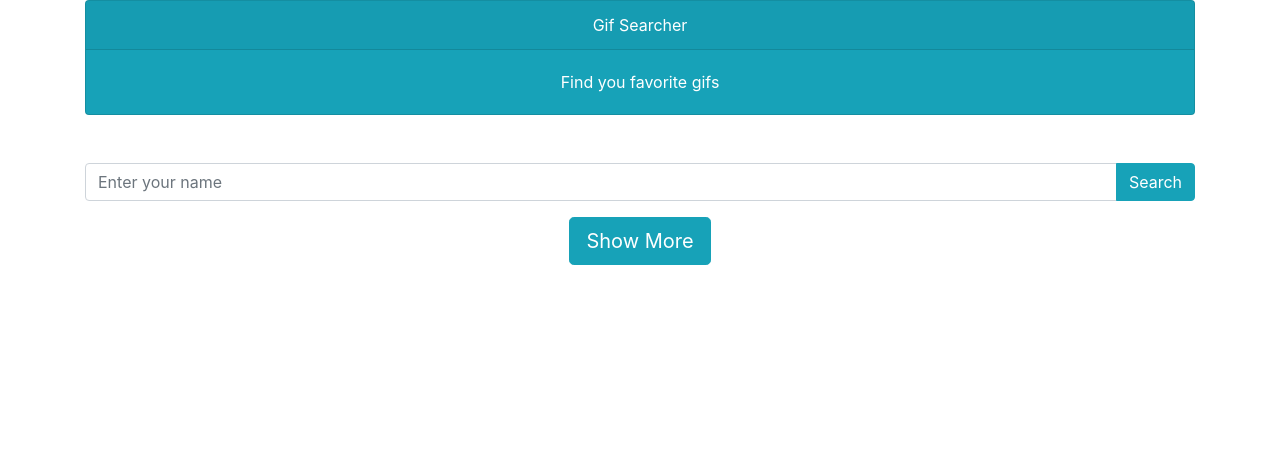
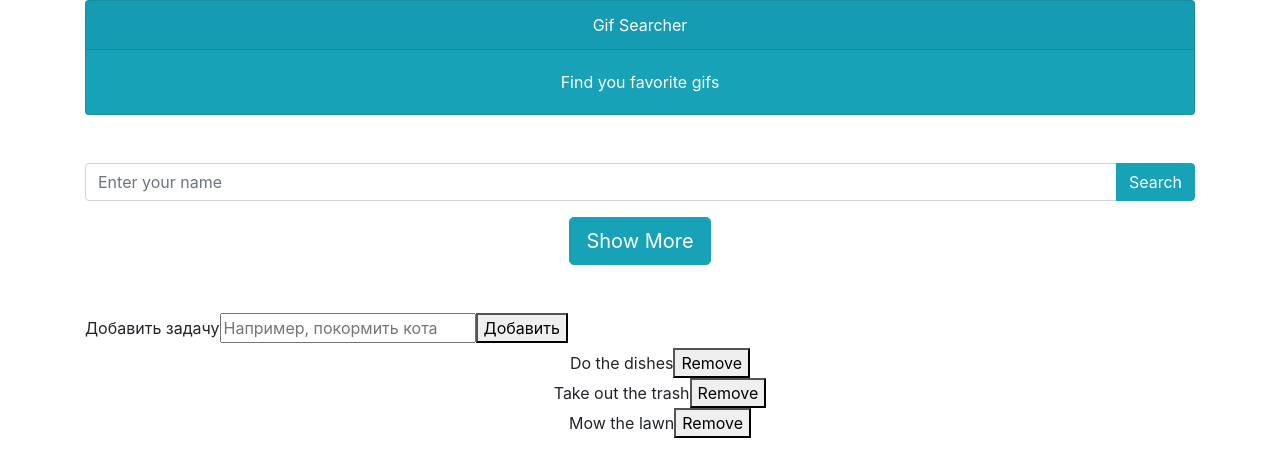
Before and after one commit to OleksiiSerdiuk/gif-search, a Vue app: page / in a window 1280 px wide. Shown: the top 476 px of the page. Built offline with nearby package versions, Linux system fonts and the light colour scheme.

Commit message:
practice in vue

```diff
--- a/src/components/SearchGifs.vue
+++ b/src/components/SearchGifs.vue
@@ -22,12 +22,20 @@
         </div>
         <base-button size="lg" theme="info" @click='showMore()' class="m-auto d-flex">Show More</base-button>
         <p v-if="error" class="text-danger text-center mt-2">{{ error }}</p>
+        <br>
+        <br>
+        <blog-post :titleBool="false"></blog-post>
     </b-container>
 </template>
 
 <script>
+import BlogPost from '@/components/base/BlogPost.vue';
+
 export default {
     name: 'search-gifs',
+    components: {
+        BlogPost,
+    },
     data() {
         return {
             searchTerm: "",
--- /dev/null
+++ b/src/components/base/BlogPost.vue
@@ -0,0 +1,76 @@
+<template>
+    <div>
+        <p v-if="titleBool">
+            test
+        </p>
+        <form v-on:submit.prevent="addNewTodo">
+            <label for="new-todo">Добавить задачу</label>
+            <input
+                v-model="newTodoText"
+                id="new-todo"
+                placeholder="Например, покормить кота"
+            >
+            <button>Добавить</button>
+        </form>
+        <ul>
+            <li
+                v-for="todo in todos"
+                :key="todo.id"
+            >
+                {{ todo.title }}
+                <button v-on:click="removedTodo">Remove</button>
+            </li>
+        </ul>
+    </div>
+</template>
+
+<script>
+export default {
+name: 'blog-post',
+    props: {
+        'titleBool': {
+            type: Boolean,
+            required: true,
+        },
+    },
+    data() {
+        return {
+            newTodoText: '',
+            todos: [
+                {
+                    id: 1,
+                    title: 'Do the dishes',
+                },
+                {
+                    id: 2,
+                    title: 'Take out the trash',
+                },
+                {
+                    id: 3,
+                    title: 'Mow the lawn'
+                }
+            ],
+            nextTodoId: 4,
+        }
+    },
+    mounted: function ()  {
+        console.log('title', typeof(this.titleBool));
+    },
+    methods: {
+        addNewTodo: function () {
+            this.todos.push({
+                id: this.nextTodoId++,
+                title: this.newTodoText
+            })
+            this.newTodoText = ''
+            console.log('title', this.todos);
+        },
+        removedTodo() {
+            this.todos.pop({
+                id: this.nextTodoId--,
+                title: this.newTodoText
+            })
+        }
+    }
+}
+</script>
```
